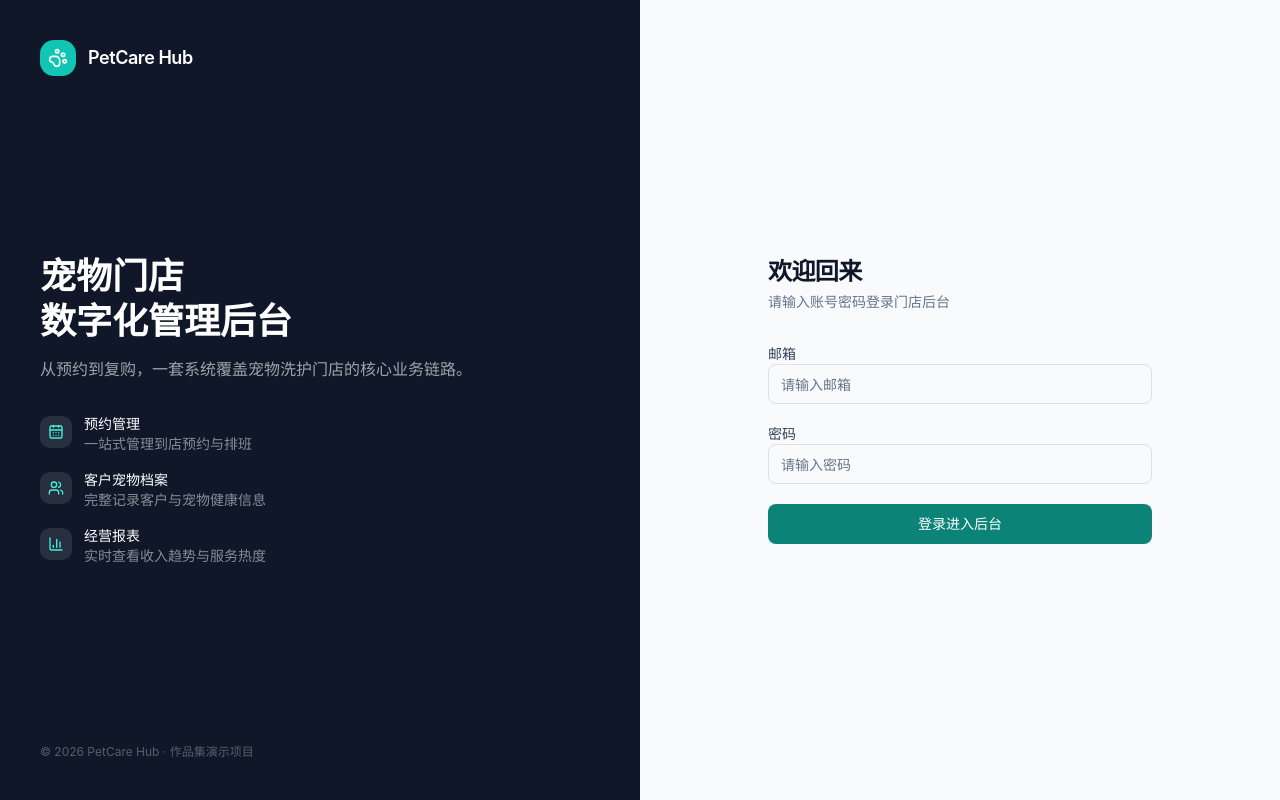
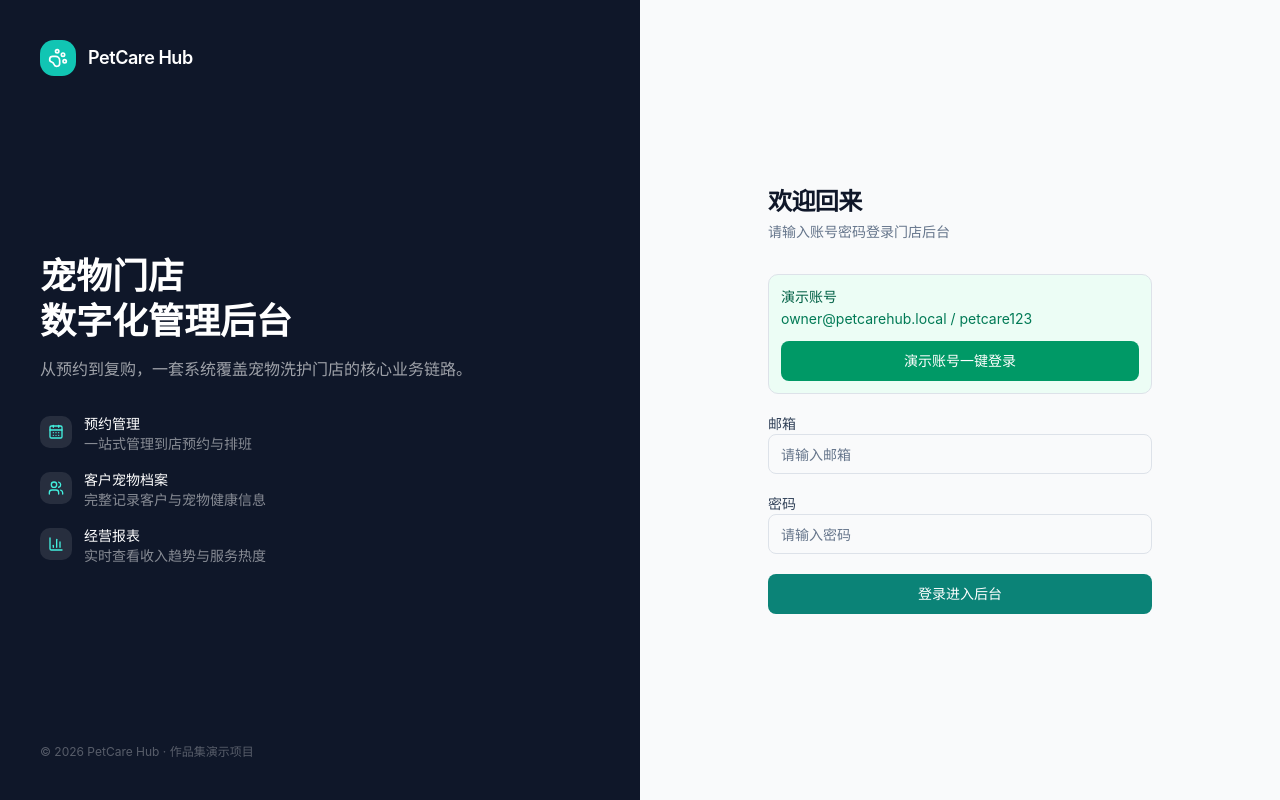
Before and after one commit to 1a2b3cw/petcare_hub, a Next.js app: page /login in a window 1280 px wide. Built offline with nearby package versions, Linux system fonts and the light colour scheme; no server answers.

Commit message:
完善逻辑

```diff
--- a/src/components/auth/login-form.tsx
+++ b/src/components/auth/login-form.tsx
@@ -11,20 +11,28 @@ type LoginFormProps = {
   callbackUrl: string;
 };
 
+const DEMO_ACCOUNT = {
+  label: "店长",
+  email: "owner@petcarehub.local",
+  password: "petcare123",
+};
+
 export function LoginForm({ callbackUrl }: LoginFormProps) {
   const router = useRouter();
   const [errorMessage, setErrorMessage] = useState("");
+  const [email, setEmail] = useState("");
+  const [password, setPassword] = useState("");
   const [isPending, startTransition] = useTransition();
 
   async function handleSubmit(formData: FormData) {
-    const email = String(formData.get("email") ?? "");
-    const password = String(formData.get("password") ?? "");
+    const submitEmail = String(formData.get("email") ?? "");
+    const submitPassword = String(formData.get("password") ?? "");
 
     setErrorMessage("");
 
     const result = await signIn("credentials", {
-      email,
-      password,
+      email: submitEmail,
+      password: submitPassword,
       redirect: false,
       callbackUrl,
     });
@@ -40,19 +48,80 @@ export function LoginForm({ callbackUrl }: LoginFormProps) {
     });
   }
 
+  const [isDemoLoading, setIsDemoLoading] = useState(false);
+
+  async function handleDemoLogin() {
+    setIsDemoLoading(true);
+    setErrorMessage("");
+
+    const result = await signIn("credentials", {
+      email: DEMO_ACCOUNT.email,
+      password: DEMO_ACCOUNT.password,
+      redirect: false,
+      callbackUrl,
+    });
+
+    if (!result || result.error) {
+      setErrorMessage("演示账号登录失败，请稍后再试。");
+      setIsDemoLoading(false);
+      return;
+    }
+
+    startTransition(() => {
+      router.push(result.url ?? callbackUrl);
+      router.refresh();
+    });
+  }
+
   return (
     <form
       action={handleSubmit}
       className="mt-6 space-y-5"
     >
+      <div className="space-y-3 rounded-lg border border-emerald-200 bg-emerald-50 p-3 text-sm">
+        <div>
+          <p className="font-medium text-emerald-800">演示账号</p>
+          <p className="mt-0.5 text-emerald-700">
+            {DEMO_ACCOUNT.email} / {DEMO_ACCOUNT.password}
+          </p>
+        </div>
+        <Button
+          type="button"
+          className="w-full bg-emerald-600 hover:bg-emerald-700 text-white"
+          disabled={isDemoLoading || isPending}
+          onClick={handleDemoLogin}
+        >
+          {isDemoLoading ? "登录中..." : "演示账号一键登录"}
+        </Button>
+      </div>
+
+
+
       <label className="block space-y-2 text-sm text-slate-700">
         <span className="font-medium">邮箱</span>
-        <Input name="email" type="email" autoComplete="email" placeholder="请输入邮箱" required />
+        <Input
+          name="email"
+          type="email"
+          autoComplete="email"
+          placeholder="请输入邮箱"
+          required
+          value={email}
+          onChange={(event) => setEmail(event.target.value)}
+        />
       </label>
+
 
       <label className="block space-y-2 text-sm text-slate-700">
         <span className="font-medium">密码</span>
-        <Input name="password" type="password" autoComplete="current-password" placeholder="请输入密码" required />
+        <Input
+          name="password"
+          type="password"
+          autoComplete="current-password"
+          placeholder="请输入密码"
+          required
+          value={password}
+          onChange={(event) => setPassword(event.target.value)}
+        />
       </label>
 
       {errorMessage ? <p className="text-sm text-rose-600">{errorMessage}</p> : null}
```
